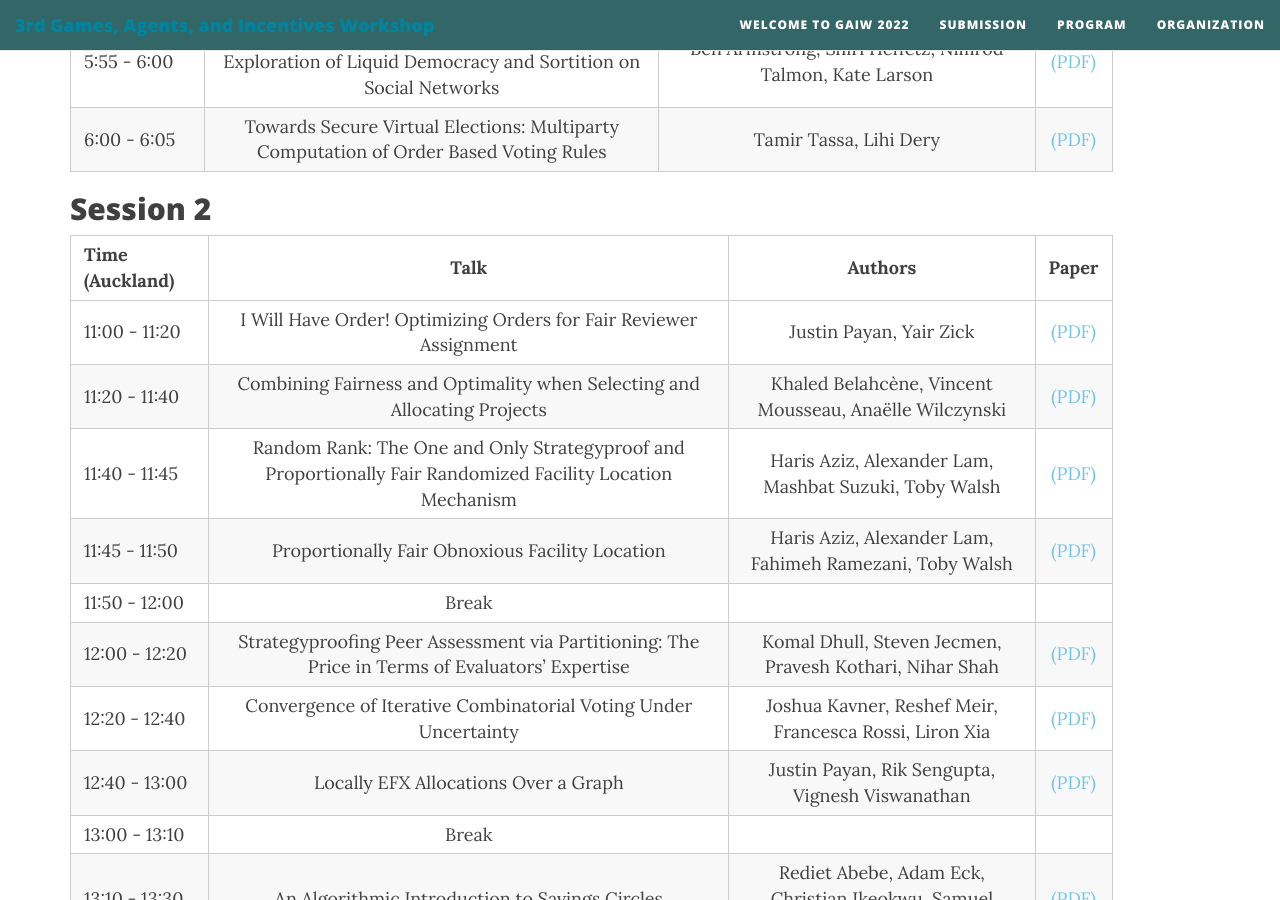
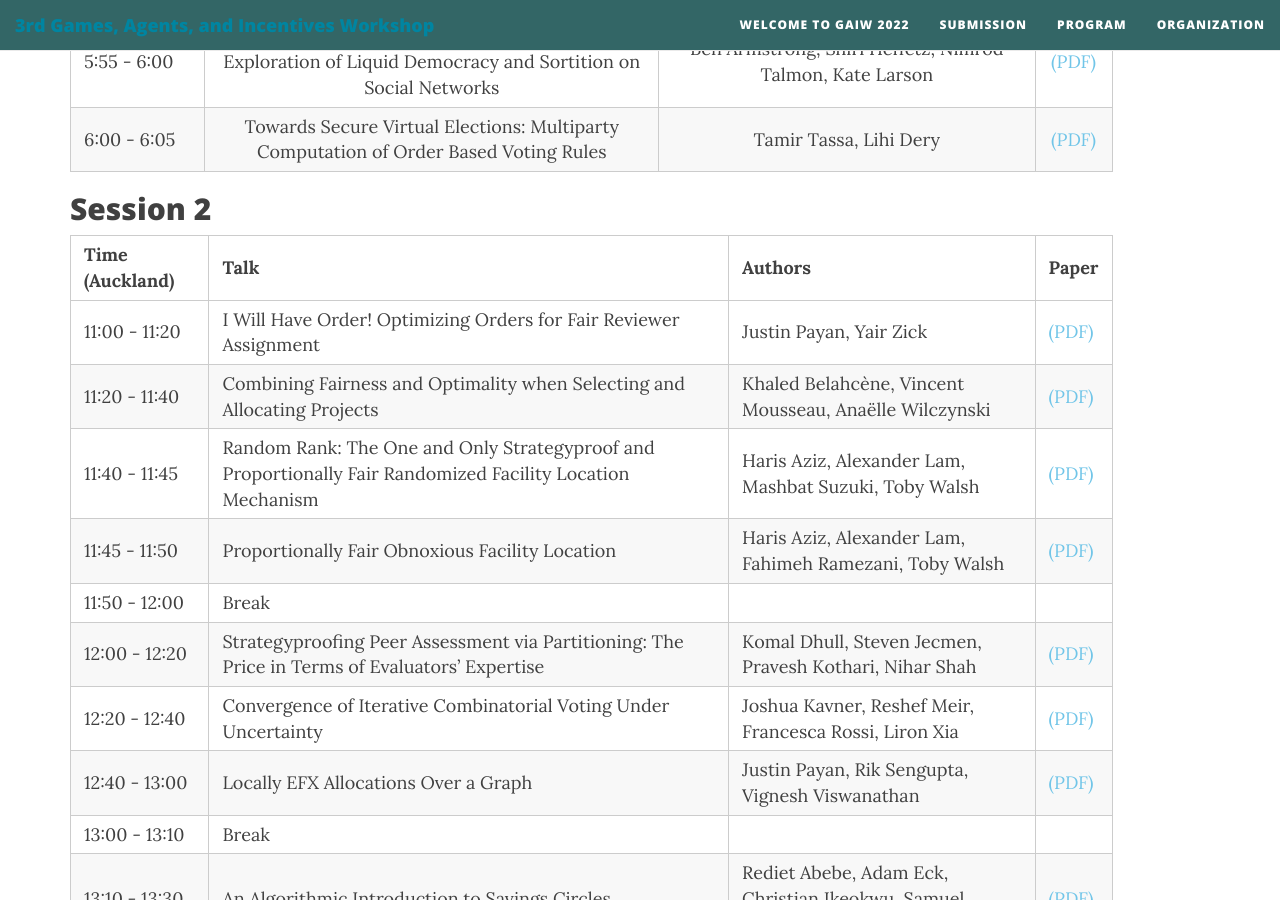
Before and after one commit to BenAbramowitz/gaiw2023, a Jekyll site: the page built from program.md, in a window 1280 px wide and 900 px high, scrolled down 1190 px. Built offline with Jekyll 4.4.1, drawn with Linux system fonts in a browser that asks for light colours; nearby versions of some CDN libraries.

```diff
--- a/program.md
+++ b/program.md
@@ -11,6 +11,7 @@ Session 1 will be 03:00-06:00 (Auckland) on May 9th, and Session 2 will be 11:00
 
 
 ## Session 1
+
 
 | Time (Auckland) |   Talk   |  Authors  |  Paper  |
 |------------|:-----------:|:------:|:------:|
@@ -33,8 +34,9 @@ Session 1 will be 03:00-06:00 (Auckland) on May 9th, and Session 2 will be 11:00
 
 ## Session 2
 
-| Time (Auckland) |   Talk   |  Authors  |  Paper  |
-|------------|:-----------:|:------:|:------:|
+
+| Time (Auckland) | Talk | Authors | Paper |
+|------------|-----------|------|------|
 | 11:00 - 11:20 |  I Will Have Order! Optimizing Orders for Fair Reviewer Assignment | Justin Payan, Yair Zick | [(PDF)](https://drive.google.com/file/d/1FSbIbvkZi5ScOax5Tc2JxGdtSJnoEgcy/view?usp=sharing) |
 | 11:20 - 11:40 |  Combining Fairness and Optimality when Selecting and Allocating Projects | Khaled Belahcène, Vincent Mousseau, Anaëlle Wilczynski | [(PDF)](https://drive.google.com/file/d/1B4bTW_MoOKIVZyBok6cRyr777_0_pU7Q/view?usp=sharing) |
 | 11:40 - 11:45 |  Random Rank: The One and Only Strategyproof and Proportionally Fair Randomized Facility Location Mechanism | Haris Aziz, Alexander Lam, Mashbat Suzuki, Toby Walsh | [(PDF)](https://drive.google.com/file/d/1HkEx87BgYrb4hr0rmJQLoJyq7TCmsLsm/view?usp=sharing) |
@@ -55,8 +57,9 @@ Session 1 will be 03:00-06:00 (Auckland) on May 9th, and Session 2 will be 11:00
 
 ## Time Zones
 
-Location | Date | Session 1 | Session 2 |
-|----------|:-------------:|:------:|:------:|
+
+| Location | Date | Session 1 | Session 2 |
+|----------|-------------|------|------|
 California | May 8 |  08:00-11:00 | 16:00-19:00 |
 New York | May 8 |  11:00-14:00 | 19:00-22:00 |
 London | May 8-9 |  16:00-19:00 | 24:00-03:00 |
```
